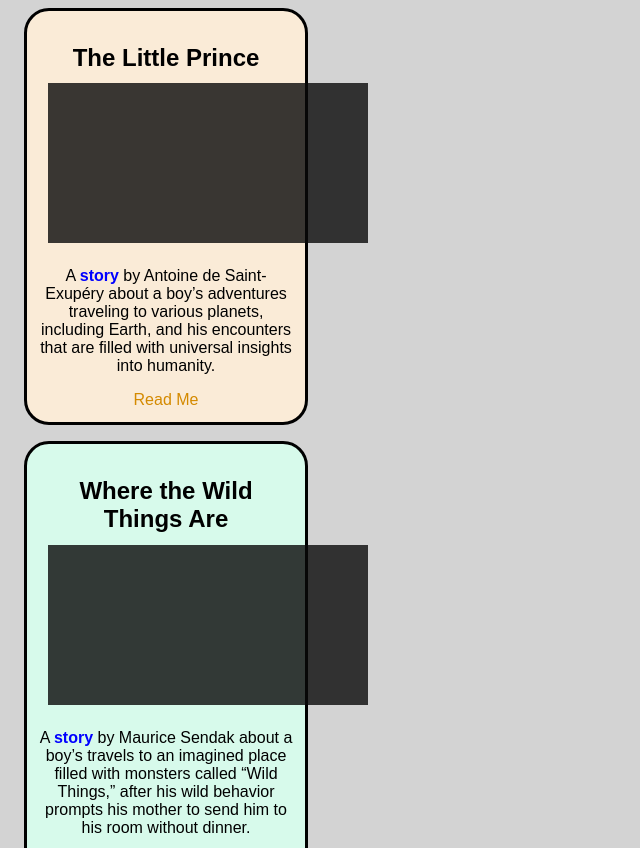
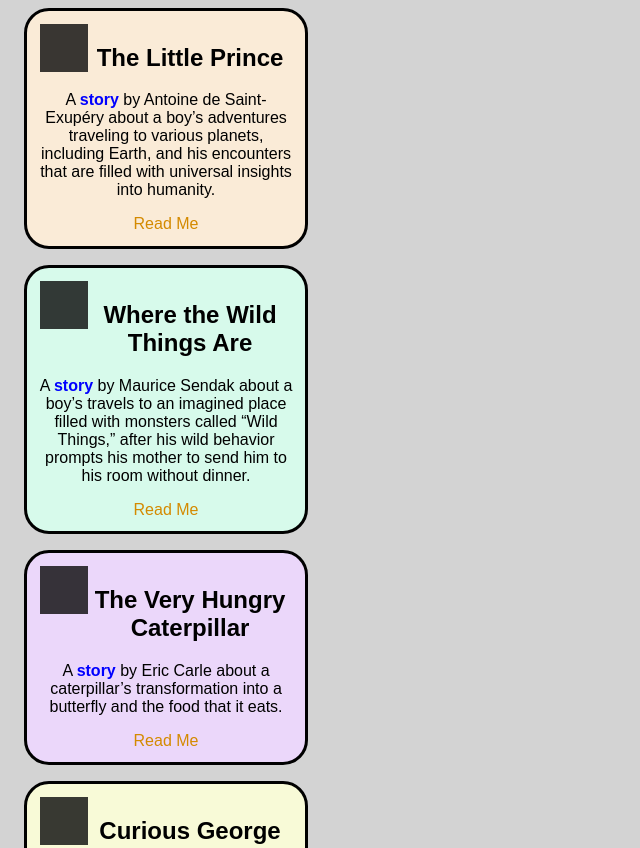
Before and after one commit to lbarret4/Cov-Lab2, a plain HTML site: page index.html in a window 1280 px wide. Shown: the top 848 px of the page, without its empty margins (0-640 px from the left). Drawn offline with Linux system fonts and the light colour scheme.

Commit message:
Position the image div to the left of the header

```diff
--- a/index.html
+++ b/index.html
@@ -11,8 +11,8 @@
 <body>
     <div class="container">
         <div class="boxes" id="box1">
+            <div class="story-image"></div>
             <h2>The Little Prince</h2>
-            <div class="story-image"></div>
             <p>A <span>story</span> by Antoine de Saint-Exupéry about a boy’s adventures traveling to various planets, including
                 Earth, and his encounters that are filled with universal insights into humanity.
             </p>
@@ -21,8 +21,8 @@
             </div>
         </div>
         <div class="boxes" id="box2">
+            <div class="story-image"></div>
             <h2>Where the Wild Things Are</h2>
-            <div class="story-image"></div>
             <p>A <span>story</span> by Maurice Sendak about a boy’s travels to an imagined place filled with monsters called
                 “Wild Things,” after his wild behavior prompts his mother to send him to his room without dinner.
             </p>
@@ -31,8 +31,8 @@
             </div>
         </div>
         <div class="boxes" id="box3">
+            <div class="story-image"></div>
             <h2>The Very Hungry Caterpillar</h2>
-            <div class="story-image"></div>
             <p>A <span>story</span> by Eric Carle about a caterpillar’s transformation into a butterfly and the food that
                 it eats.
             </p>
@@ -41,8 +41,8 @@
             </div>
         </div>
         <div class="boxes" id="box4">
+            <div class="story-image"></div>
             <h2>Curious George</h2>
-            <div class="story-image"></div>
             <p>
                 A <span>story</span> by H.A. Rey about a monkey from the jungle exploring the city with childlike wonder
                 after escaping the zoo that it was placed in by the “the Man with the Yellow Hat.”
--- a/style.css
+++ b/style.css
@@ -52,10 +52,8 @@ span {
 }
 
 .story-image {
-	width: 20em;
-	height: 10em;
+	width: 3em;
+	height: 3em;
     background: #090909cc;
-    position: relative;
-    top: -0.5em;
-    left: 0.5em;
+    float: left;
 }
```
